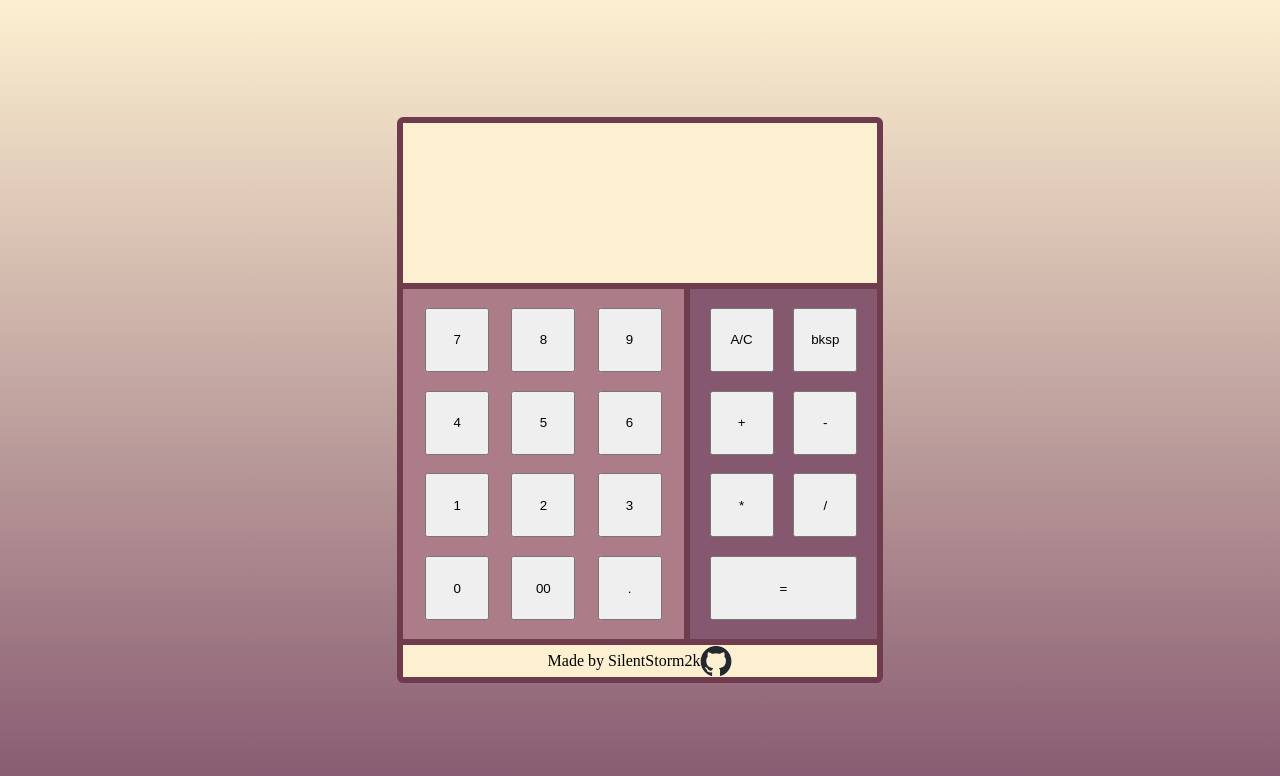
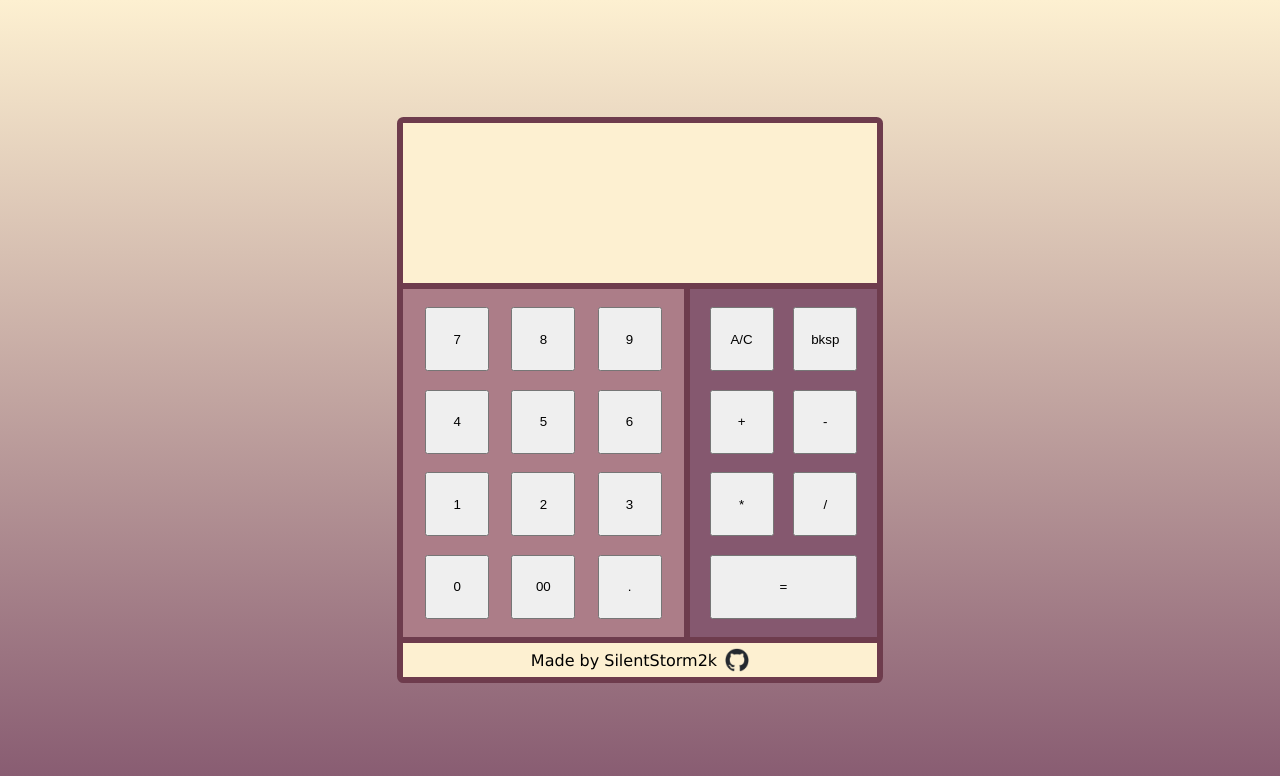
Before and after one commit to SilentStorm2k/calculator, a plain HTML site: page index.html in a window 1280 px wide. Drawn offline with Linux system fonts and the light colour scheme.

Commit message:
feat: added font family and made logo hover popup

```diff
--- a/css/styles.css
+++ b/css/styles.css
@@ -9,11 +9,12 @@ body {
     justify-content: center;
     align-items: center;
     background: linear-gradient(to bottom, #FDF0D1, #85586F);
+    font-family: Verdana, Geneva, Tahoma, sans-serif;
 }
 
-* {
-    /* border: 1px solid red; */
-}
+/* * {
+    border: 1px solid red;
+} */
 
 .calculator-container {
     width: 30rem;
@@ -77,22 +78,22 @@ body {
 }
 
 .footer {
-    margin-bottom: 0;
+    padding: 0.3rem;
     display: flex;
     justify-content: center;
     align-items: center;
     text-align: center;
     background-color: #FDF0D1;
+    gap: 0.5rem;
 }
 
 .logo {
-    /* flex: 0; */
-    width: 2rem;
-    height: 2rem;
+    width: 1.5rem;
+    height: 1.5rem;
     background-image: url("../images/github-logo-light.png");
     background-size: cover;
 }
 
 .logo:hover {
-    background-image: url("../images/github-logo-dark.png");
+    transform: scale(1.1) rotate(1deg);
 }
```
